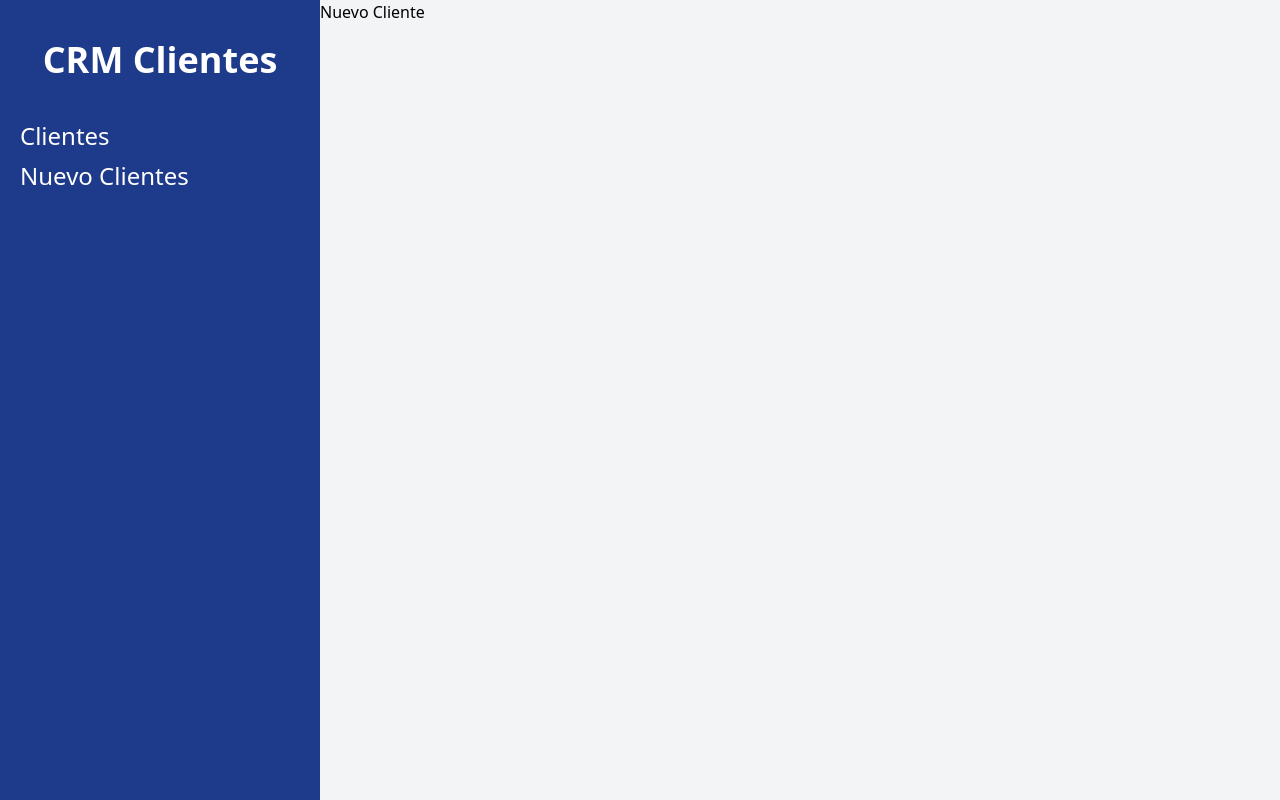
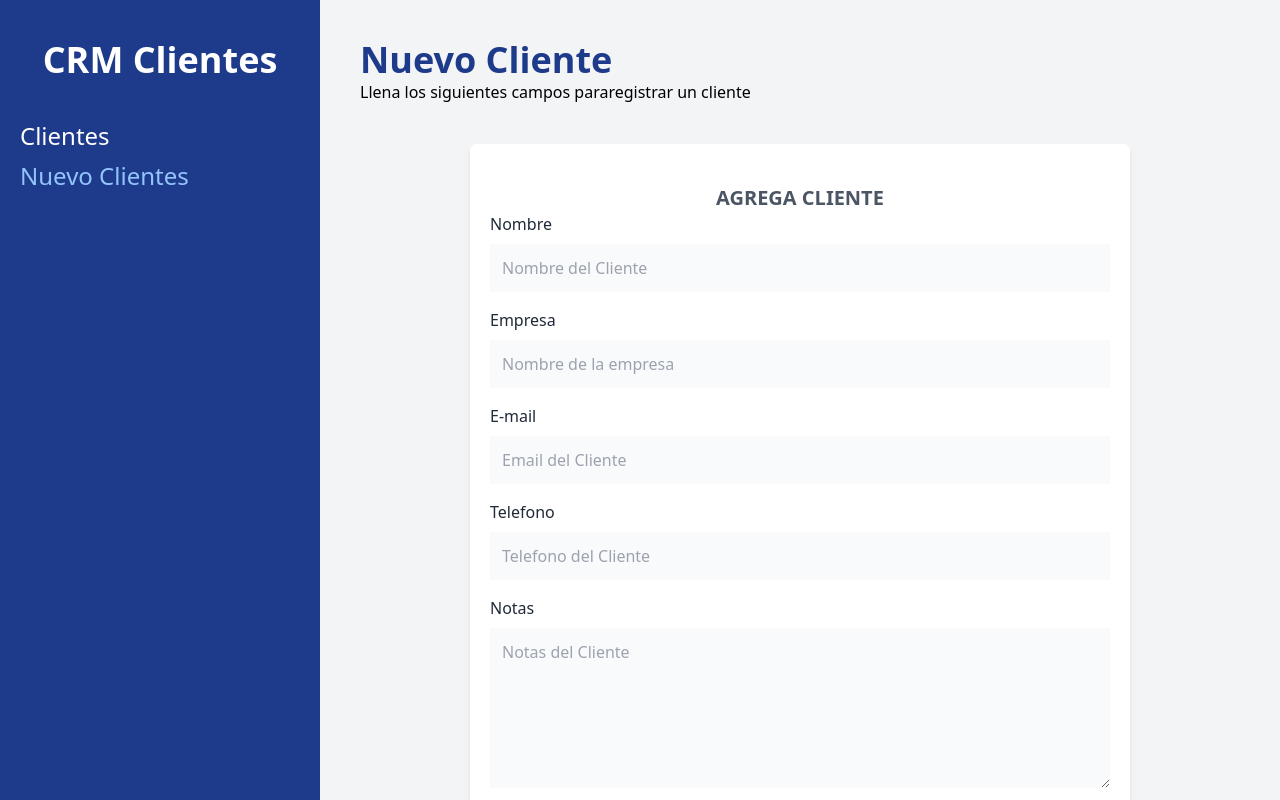
Before and after one commit to hroddev/crm-react, a React (Vite) app: page /clientes/nuevo in a window 1280 px wide. Built offline with nearby package versions, Linux system fonts and the light colour scheme.

Commit message:
add json server and end form

```diff
--- /dev/null
+++ b/db.json
@@ -0,0 +1,28 @@
+{
+  "clientes": [
+    {
+      "name": "Hector",
+      "company": "HROD",
+      "email": "test@test.com",
+      "phone": "8888888",
+      "notes": "test",
+      "id": 1
+    },
+    {
+      "name": "Hector",
+      "company": "HROD",
+      "email": "test@test.com",
+      "phone": "888888",
+      "notes": "test",
+      "id": 2
+    },
+    {
+      "name": "Lia",
+      "company": "Tets",
+      "email": "test@test.com",
+      "phone": "8888888",
+      "notes": "Test",
+      "id": 3
+    }
+  ]
+}
--- a/package.json
+++ b/package.json
@@ -9,11 +9,13 @@
   },
   "dependencies": {
     "autoprefixer": "^10.4.7",
+    "formik": "^2.2.9",
     "postcss": "^8.4.14",
     "react": "^18.0.0",
     "react-dom": "^18.0.0",
     "react-router-dom": "^6.3.0",
-    "tailwindcss": "^3.0.24"
+    "tailwindcss": "^3.0.24",
+    "yup": "^0.32.11"
   },
   "devDependencies": {
     "@types/react": "^18.0.0",
--- /dev/null
+++ b/src/components/Alert.jsx
@@ -0,0 +1,13 @@
+import React from 'react'
+
+const Alert = ({children}) => {
+  return (
+    <div>
+      <div className="text-red-800 p-1">
+        {children}
+      </div>
+    </div>
+  )
+}
+
+export default Alert
--- /dev/null
+++ b/src/components/ClientForm.jsx
@@ -0,0 +1,157 @@
+import { Formik, Form, Field, ErrorMessage, yupToFormErrors } from 'formik'
+import { useNavigate } from 'react-router-dom'
+import * as Yup from 'yup'
+import Alert from './Alert'
+
+const ClientForm = () => {
+
+    const navigate = useNavigate()
+
+    const newClientShema = Yup.object().shape({
+        name: Yup.string()
+                    .min(3,'El nombre es muy corto')
+                    .max(20,'El nombre es muy corto')
+                    .required('El nombre del cliente es obligatorio'),
+        company: Yup.string()
+                    .required('El nombre de la empresa es obligatorio'),
+        email: Yup.string()
+                    .email('Email no valido')
+                    .required('El email es requerido'),
+        phone: Yup.number()
+                    .positive('No es valido')
+                    .integer('No es valido')
+                    .typeError('No es valido')
+    })
+
+    const handleSubmit = async (values) => {
+        try {
+            const url = 'http://localhost:4000/clientes'
+
+            const resp = await fetch(url, {
+                method: 'POST',
+                body: JSON.stringify(values),
+                headers: {
+                    'Content-Type': 'application/json'
+                }
+            })
+            console.log(resp)
+            const result = await resp.json()
+            console.log(result)
+            navigate('/clientes')
+        } catch (error) {
+            console.log(error)
+        }
+    }
+    return (
+        <div className="bg-white mt-10 px-5 py-10 rounded-md shadow-md md:w-3/4 mx-auto">
+            <h2 className="text-gray-600 font-bold text-xl uppercase text-center"> Agrega Cliente</h2>
+
+            <Formik
+                initialValues={{
+                    name: '',
+                    company: '',
+                    email: '',
+                    phone: '',
+                    notes: ''
+
+                }}
+                onSubmit= { async (v, {resetForm}) => {
+                    await handleSubmit(v)
+                    resetForm()
+                } }
+                validationSchema={newClientShema}
+            >
+                {({errors, touched}) => {
+                    return (
+                <Form className="mb-10">
+                    <div className='mb-4'>
+                        <label className='text-gray-800'
+                            httpFor="name"
+                            >Nombre
+                        </label>
+                        <Field
+                            id="name"
+                            type="text"
+                            className="mt-2 block w-full p-3 bg-gray-50"
+                            placeholder="Nombre del Cliente"
+                            name="name"
+                        />
+                        {errors.name && touched.name ? (
+                            <Alert>{errors.name}</Alert>
+                        ) : null}
+                    </div>
+                    <div className='mb-4'>
+                        <label className='text-gray-800'
+                            httpFor="company"
+                            >Empresa
+                        </label>
+                        <Field
+                            id="company"
+                            type="text"
+                            className="mt-2 block w-full p-3 bg-gray-50"
+                            placeholder="Nombre de la empresa"
+                            name="company"
+                        />
+                        {errors.company && touched.company ? (
+                            <Alert>{errors.company}</Alert>
+                        ) : null}
+                    </div>
+                    <div className='mb-4'>
+                        <label className='text-gray-800'
+                            httpFor="email"
+                            >E-mail
+                        </label>
+                        <Field
+                            id="email"
+                            type="email"
+                            className="mt-2 block w-full p-3 bg-gray-50"
+                            placeholder="Email del Cliente"
+                            name="email"
+                        />
+                        {errors.email && touched.email ? (
+                            <Alert>{errors.email}</Alert>
+                        ) : null}
+                    </div>
+                    <div className='mb-4'>
+                        <label className='text-gray-800'
+                            httpFor="phone"
+                            >Telefono
+                        </label>
+                        <Field
+                            id="phone"
+                            type="tel"
+                            className="mt-2 block w-full p-3 bg-gray-50"
+                            placeholder="Telefono del Cliente"
+                            name="phone"
+                        />
+                        {errors.phone && touched.phone ? (
+                            <Alert>{errors.phone}</Alert>
+                        ) : null}
+                    </div>
+                    <div className='mb-4'>
+                        <label className='text-gray-800'
+                            httpFor="notes"
+                            >Notas
+                        </label>
+                        <Field
+                            as="textarea"
+                            id="notes"
+                            type="text"
+                            className="mt-2 block w-full p-3 bg-gray-50 h-40"
+                            placeholder="Notas del Cliente"
+                            name="notes"
+                        />
+                    </div>
+                    <input
+                        type="submit"
+                        value="Agregar Cliente"
+                        className='mt-5 p-3 w-full bg-blue-800 text-white uppercase font-bold text-lg hover:bg-blue-600'
+                    />
+                </Form>
+                )}}
+            </Formik>
+        </div>
+    )
+}
+
+export default ClientForm
--- a/src/layout/Layout.jsx
+++ b/src/layout/Layout.jsx
@@ -1,6 +1,11 @@
-import { Outlet, Link } from 'react-router-dom'
+import { Outlet, Link, useLocation } from 'react-router-dom'
 
 const Layout = () => {
+
+  const location = useLocation()
+  const urlActual = location.pathname
+
+  console.log(location)
   return (
     <div className='md:flex md:min-h-screen'>
 
@@ -10,18 +15,20 @@ const Layout = () => {
 
         <nav className='mt-10'>
           <Link
-          className='text-2xl block mt-2 hover:text-blue-300'
+          className={`${urlActual === '/clientes' && 'text-blue-300'}
+          text-2xl block mt-2 hover:text-blue-300`}
           to="/clientes"
           >Clientes</Link>
 
           <Link
-          className='text-2xl block mt-2 hover:text-blue-300'
+          className={`${urlActual === '/clientes/nuevo' && 'text-blue-300'}
+          text-2xl block mt-2 hover:text-blue-300`}
           to="/clientes/nuevo"
           >Nuevo Clientes</Link>
         </nav>
       </div>
 
-      <div className='md:w-3/4'>
+      <div className='md:w-3/4 p-10 md:h-screen overflow-scroll'>
         <Outlet />
       </div>
 
--- a/src/pages/Home.jsx
+++ b/src/pages/Home.jsx
@@ -1,6 +1,19 @@
-import React from 'react'
+import { useEffect } from 'react'
 
 const Home = () => {
+
+  useEffect( () => {
+    const getClient = async () => {
+      try {
+        const url = 'http://localhost:4000/clientes'
+        const resp = await fetch(url)
+        const resul = await resp.json()
+        console.log(resul)
+      } catch (error) {
+        console.log(error)
+      }
+    }
+  },[])
   return (
     <div>
       <h1>Inicio</h1>
--- a/src/pages/NewClient.jsx
+++ b/src/pages/NewClient.jsx
@@ -1,10 +1,12 @@
-import React from 'react'
+import ClientForm from "../components/ClientForm"
 
 const NewClient = () => {
   return (
-    <div>
-      <h1>Nuevo Cliente</h1>
-    </div>
+    <>
+      <h1 className='font-black text-blue-900 text-4xl'>Nuevo Cliente</h1>
+      <p>Llena los siguientes campos pararegistrar un cliente</p>
+      <ClientForm />
+    </>
   )
 }
 
```
Also changed, not shown: 1 other file (tests, documents, lock files or other folders).
